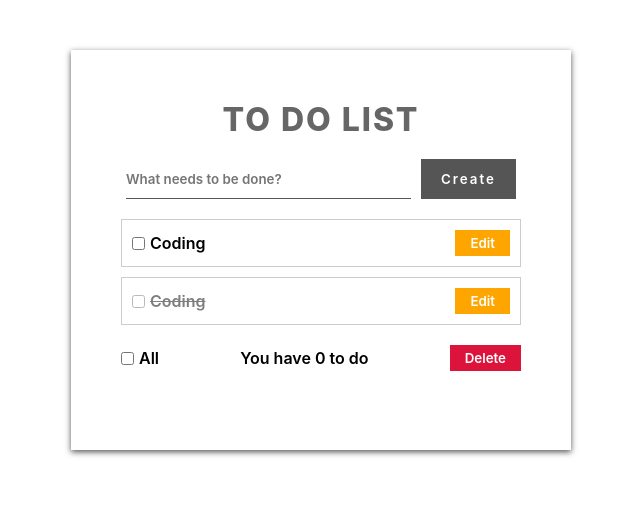
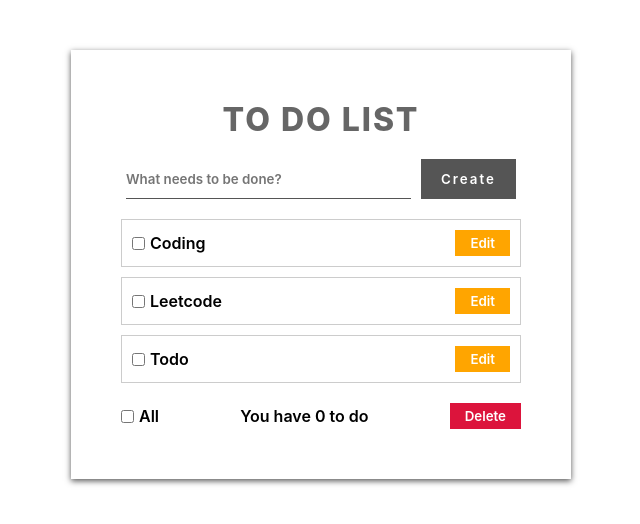
Before and after one commit to bhavya1108/ToDoApp, a React (Create React App) app: page / in a window 1280 px wide. Shown: the top 524 px of the page, without its empty margins (319-959 px from the left). Built offline with nearby package versions, Linux system fonts and the light colour scheme.

Commit message:
added few componenets

```diff
--- a/src/App.js
+++ b/src/App.js
@@ -1,42 +1,19 @@
 import React from "react";
+import FormInput from "./components/FormInput";
+import List from "./components/List";
+import Footer from "./components/Footer";
+import { DataProvider } from "./components/DataProvider";
 
 function App() {
   return (
-    <div className="App">
-      <h1>To Do List</h1>
-      <form autoComplete="off">
-        <input type = "text" name="todos" id="todos" required placeholder="What needs to be done?"/>
-        <button type="submit"> Create </button>
-      </form>
-      <ul>
-        <li>
-          <label htmlFor="" >
-            <input type="checkbox" id=""/>
-            Coding
-          </label>
-          <button>Edit</button>
-        </li>
-      </ul>
-
-      <ul>
-        <li>
-          <label htmlFor="" className="active">
-            <input type="checkbox" id=""/>
-            Coding
-          </label>
-          <button>Edit</button>
-        </li>
-      </ul>
-
-      <div className="row">
-        <label htmlFor="all">
-          <input type="checkbox" name="all" id="all"/>
-          All
-        </label>
-        <p>You have 0 to do</p>
-        <button id="delete">Delete</button>
+    <DataProvider>
+      <div className="App">
+        <h1>To Do List</h1>
+        <FormInput/>
+        <List/>
+        <Footer/>
       </div>
-    </div>
+    </DataProvider>
   );
 }
 
--- /dev/null
+++ b/src/components/DataProvider.js
@@ -0,0 +1,17 @@
+import React, {useState, useEffect , createContext} from 'react'
+
+export const DataContext = createContext()
+
+export const DataProvider = (props) => {
+    const [todos,setTodos] = useState([
+        {name:"coding", complete:false},
+        {name:"leetcode", complete:false},
+        {name:"todo", complete:true}
+
+    ])
+    return (
+        <DataContext.Provider value={[todos,setTodos]}>
+            {props.children}
+        </DataContext.Provider>
+    )
+}
--- /dev/null
+++ b/src/components/Footer.js
@@ -0,0 +1,16 @@
+import React from 'react'
+
+export default function Footer() {
+  return (
+    <div>
+       <div className="row">
+        <label htmlFor="all">
+          <input type="checkbox" name="all" id="all"/>
+          All
+        </label>
+        <p>You have 0 to do</p>
+        <button id="delete">Delete</button>
+      </div>
+    </div>
+  )
+}
--- /dev/null
+++ b/src/components/FormInput.js
@@ -0,0 +1,14 @@
+import React from 'react'
+
+function FormInput() {
+  return (
+    <div>
+       <form autoComplete="off">
+        <input type = "text" name="todos" id="todos" required placeholder="What needs to be done?"/>
+        <button type="submit"> Create </button>
+      </form>
+    </div>
+  )
+}
+
+export default FormInput
--- /dev/null
+++ b/src/components/List.js
@@ -0,0 +1,19 @@
+import React,{useContext, useState} from 'react'
+import ListItem from './ListItem'
+import { DataContext } from './DataProvider'
+
+function List() {
+    const [todos,setTodos] = useContext(DataContext)
+    // console.log(todos)
+    return (
+        <ul>
+            {
+                todos.map((todo,index) => (
+                    <ListItem todo={todo} key={index} id={index}/>
+                ))
+            }
+        </ul>
+    )
+}
+
+export default List
--- /dev/null
+++ b/src/components/ListItem.js
@@ -0,0 +1,19 @@
+import React from 'react'
+
+function ListItem({todo,id}) {
+  return (
+    <div>
+       <ul>
+        <li>
+          <label htmlFor={id} >
+            <input type="checkbox" id={id}/>
+            {todo.name}
+          </label>
+          <button>Edit</button>
+        </li>
+      </ul>
+    </div>
+  )
+}
+
+export default ListItem
```
